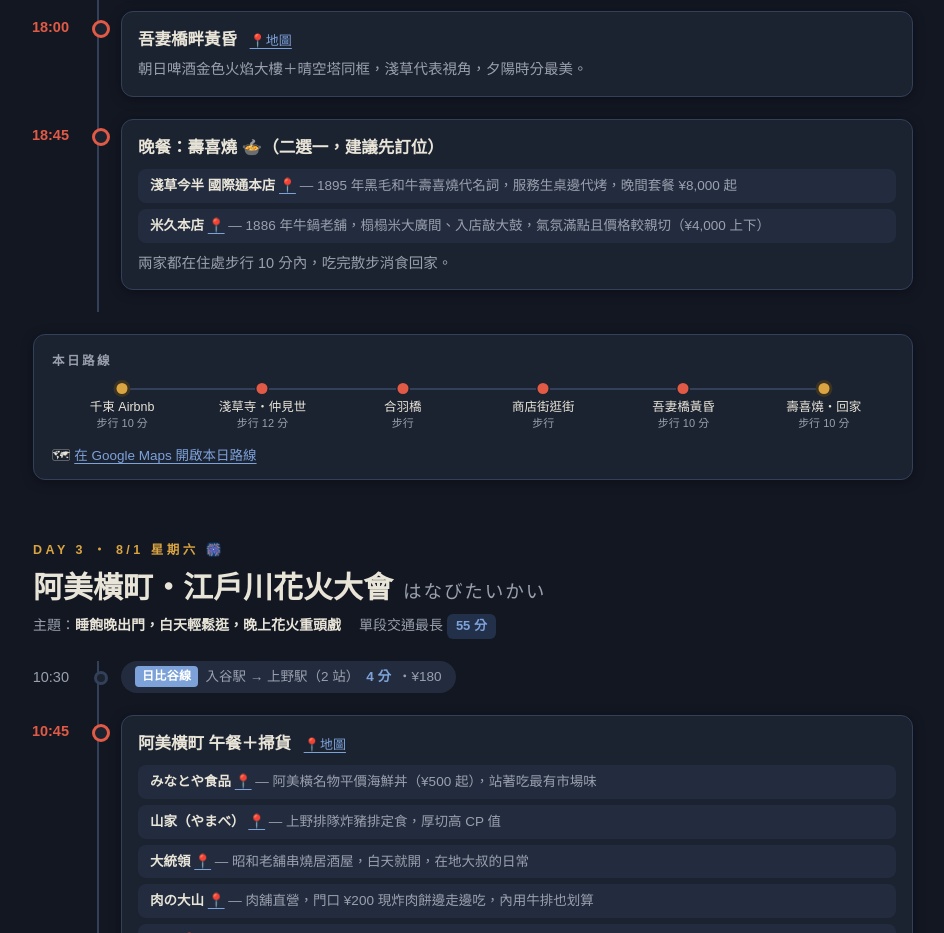
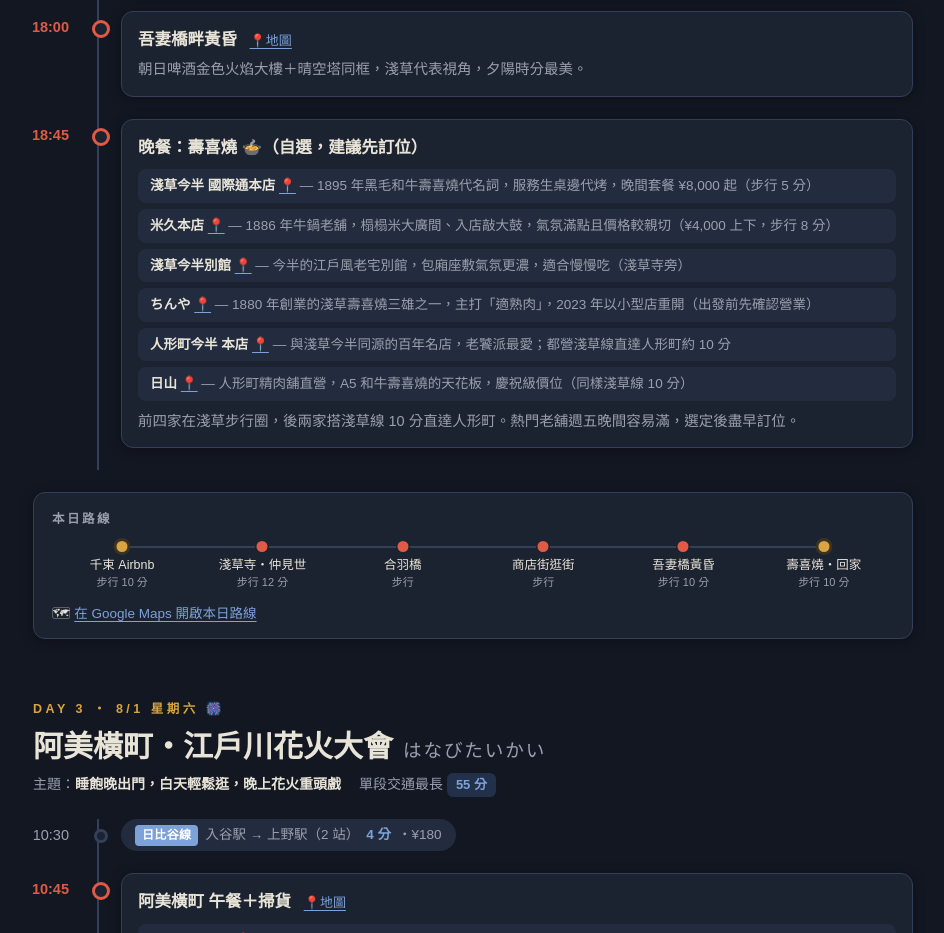
Before and after one commit to jordanliu1225/tokyo-trip-2026, a plain HTML site: page index.html in a window 1280 px wide. Shown: the part 2680-3613 px from the top of the page, without its empty margins (167-1111 px from the left). Drawn offline with Linux system fonts and the light colour scheme.

Commit message:
Expand sukiyaki dinner options to 6 restaurants

```diff
--- a/index.html
+++ b/index.html
@@ -99,12 +99,16 @@
         <li><b>淺草 ROX・唐吉訶德淺草店</b> <a class="pin" href="https://www.google.com/maps/search/?api=1&amp;query=%E6%B5%85%E8%8D%89ROX" rel="noopener">📍</a> — 國際通上，藥妝雜貨先探路比價</li>
       </ul></div></li>
     <li><span class="t">18:00</span><div class="stop"><h3>吾妻橋畔黃昏 <a class="pin" href="https://www.google.com/maps/search/?api=1&amp;query=%E5%90%BE%E5%A6%BB%E6%A9%8B" rel="noopener">📍地圖</a></h3><p>朝日啤酒金色火焰大樓＋晴空塔同框，淺草代表視角，夕陽時分最美。</p></div></li>
-    <li><span class="t">18:45</span><div class="stop"><h3>晚餐：壽喜燒 🍲（二選一，建議先訂位）</h3>
+    <li><span class="t">18:45</span><div class="stop"><h3>晚餐：壽喜燒 🍲（自選，建議先訂位）</h3>
       <ul class="opts">
-        <li><b>淺草今半 國際通本店</b> <a class="pin" href="https://www.google.com/maps/search/?api=1&amp;query=%E6%B5%85%E8%8D%89%E4%BB%8A%E5%8D%8A+%E5%9B%BD%E9%9A%9B%E9%80%9A%E3%82%8A%E6%9C%AC%E5%BA%97" rel="noopener">📍</a> — 1895 年黑毛和牛壽喜燒代名詞，服務生桌邊代烤，晚間套餐 ¥8,000 起</li>
-        <li><b>米久本店</b> <a class="pin" href="https://www.google.com/maps/search/?api=1&amp;query=%E7%B1%B3%E4%B9%85%E6%9C%AC%E5%BA%97" rel="noopener">📍</a> — 1886 年牛鍋老舖，榻榻米大廣間、入店敲大鼓，氣氛滿點且價格較親切（¥4,000 上下）</li>
+        <li><b>淺草今半 國際通本店</b> <a class="pin" href="https://www.google.com/maps/search/?api=1&amp;query=%E6%B5%85%E8%8D%89%E4%BB%8A%E5%8D%8A+%E5%9B%BD%E9%9A%9B%E9%80%9A%E3%82%8A%E6%9C%AC%E5%BA%97" rel="noopener">📍</a> — 1895 年黑毛和牛壽喜燒代名詞，服務生桌邊代烤，晚間套餐 ¥8,000 起（步行 5 分）</li>
+        <li><b>米久本店</b> <a class="pin" href="https://www.google.com/maps/search/?api=1&amp;query=%E7%B1%B3%E4%B9%85%E6%9C%AC%E5%BA%97" rel="noopener">📍</a> — 1886 年牛鍋老舖，榻榻米大廣間、入店敲大鼓，氣氛滿點且價格較親切（¥4,000 上下，步行 8 分）</li>
+        <li><b>淺草今半別館</b> <a class="pin" href="https://www.google.com/maps/search/?api=1&amp;query=%E6%B5%85%E8%8D%89%E4%BB%8A%E5%8D%8A%E5%88%A5%E9%A4%A8" rel="noopener">📍</a> — 今半的江戶風老宅別館，包廂座敷氣氛更濃，適合慢慢吃（淺草寺旁）</li>
+        <li><b>ちんや</b> <a class="pin" href="https://www.google.com/maps/search/?api=1&amp;query=%E3%81%A1%E3%82%93%E3%82%84+%E6%B5%85%E8%8D%89+%E3%81%99%E3%81%8D%E7%84%BC%E3%81%8D" rel="noopener">📍</a> — 1880 年創業的淺草壽喜燒三雄之一，主打「適熟肉」，2023 年以小型店重開（出發前先確認營業）</li>
+        <li><b>人形町今半 本店</b> <a class="pin" href="https://www.google.com/maps/search/?api=1&amp;query=%E4%BA%BA%E5%BD%A2%E7%94%BA%E4%BB%8A%E5%8D%8A+%E6%9C%AC%E5%BA%97" rel="noopener">📍</a> — 與淺草今半同源的百年名店，老饕派最愛；都營淺草線直達人形町約 10 分</li>
+        <li><b>日山</b> <a class="pin" href="https://www.google.com/maps/search/?api=1&amp;query=%E4%BA%BA%E5%BD%A2%E7%94%BA+%E6%97%A5%E5%B1%B1+%E3%81%99%E3%81%8D%E7%84%BC%E3%81%8D" rel="noopener">📍</a> — 人形町精肉舖直營，A5 和牛壽喜燒的天花板，慶祝級價位（同樣淺草線 10 分）</li>
       </ul>
-      <p style="margin-top:8px">兩家都在住處步行 10 分內，吃完散步消食回家。</p></div></li>
+      <p style="margin-top:8px">前四家在淺草步行圈，後兩家搭淺草線 10 分直達人形町。熱門老舖週五晚間容易滿，選定後盡早訂位。</p></div></li>
   </ul>
   <div class="route">
     <p class="rt-title">本日路線</p>
```
